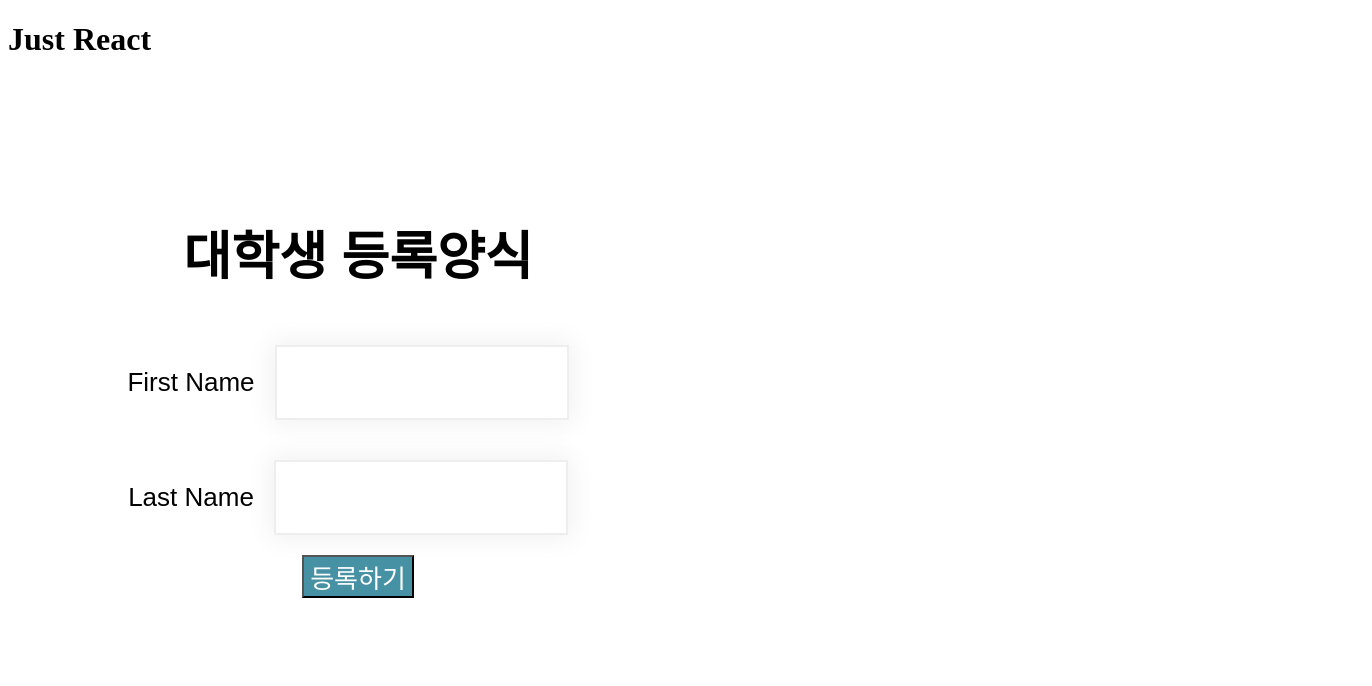
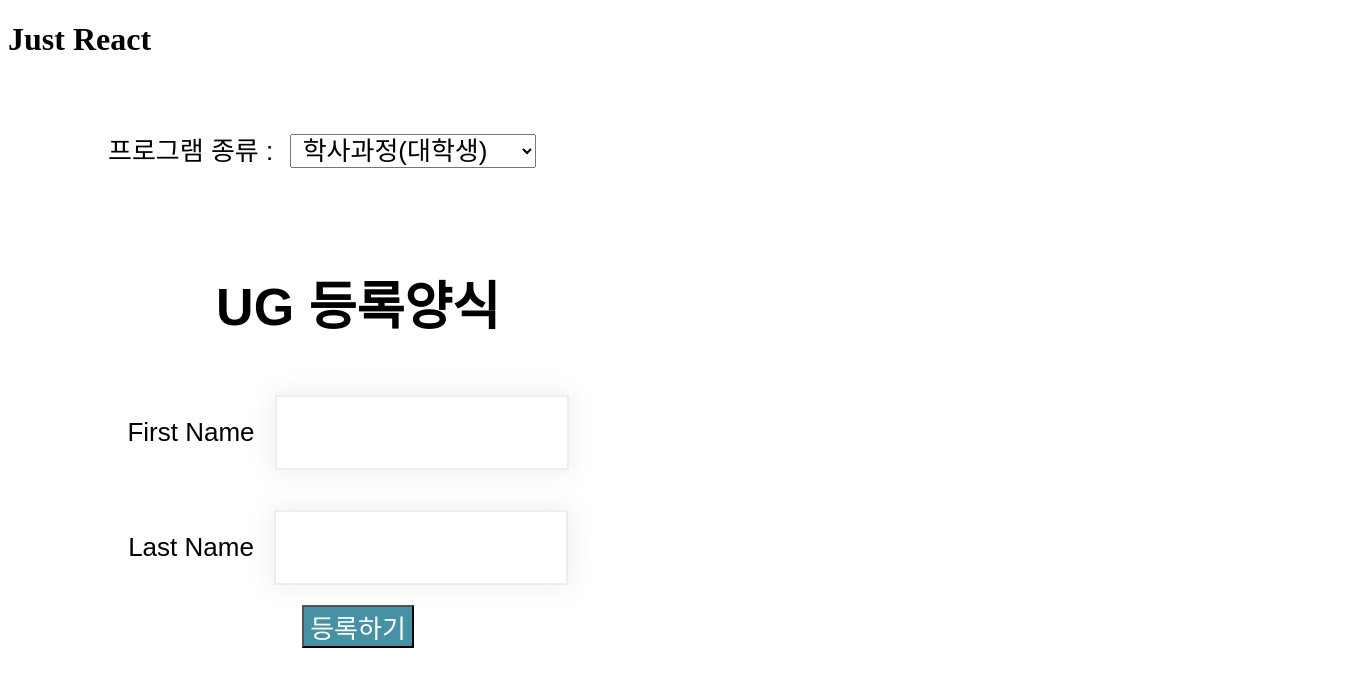
Before and after one commit to DontLikenaming/enrollment-react-app, a React (Create React App) app: page / in a window 1280 px wide. Shown: the top 686 px of the page, 1372 px wide, since content can reach past the window. Built offline with nearby package versions, Linux system fonts and the light colour scheme.

Commit message:
학사/석사 선택 기능 추가

```diff
--- a/src/App.css
+++ b/src/App.css
@@ -29,3 +29,22 @@
     font-size: 30px;
     color: green;
 }
+.App {
+    font-family: sans-serif;
+    font-size: 26px;
+    text-align: left;
+    width: 100%;
+    padding-top: 50px;
+    float: left;
+}
+.programs {
+    padding-left: 100px;
+    width: 100%;
+    float: left;
+}
+.appDropDowns {
+    color: black;
+    font-family: inherit;
+    font-size: inherit;
+    margin-left: 10px;
+}
--- a/src/App.js
+++ b/src/App.js
@@ -1,15 +1,30 @@
 import React from 'react';
+import { useState } from 'react';
 import EnrollmentForm from './components/EnrollmentForm';
 
 // EnrollmentForm이라는 폼을 return하도록
 // 정의된 App 컴퍼넌트
 const App = () => {
+    const [program, setProgram] = useState("UG");
+    const handleChange = (e) => {
+        setProgram(e.target.value);
+    }
     return(
-        <div>
-            <EnrollmentForm />
+        <div className="App">
+                <div className="programs">
+                    <label>프로그램 종류 :&nbsp;
+                        <select className="appDropDowns"
+                                onChange={handleChange} value={program}>
+                            <option value="UG">&nbsp;학사과정(대학생)&nbsp;</option>
+                            <option value="PG">&nbsp;석사과정(대학원생)&nbsp;</option>
+                        </select>
+                    </label>
+                </div>
+            <EnrollmentForm chosenProgram={program} />
         </div>
     );
 };
+
 // 컴퍼넌트나 모듈 형태로 작성하는 경우
 // 기본적으로 내보낼 함수명 지정
 export default App;
--- a/src/components/EnrollmentForm.js
+++ b/src/components/EnrollmentForm.js
@@ -2,7 +2,7 @@
 import { useState } from 'react';
 import '../App.css';
 
-const EnrollmentForm = () => {
+const EnrollmentForm = (props) => {
     // 폼에 입력한 내용(First Name과 Last Name)을 기억시키기 위해
     // state형 변수 선언
     // --------------------------------------------------------
@@ -23,7 +23,7 @@
     return (
         <div>
             <form className="enrolForm" onSubmit={handleSubmit}>
-                <h1>대학생 등록양식</h1>
+                <h1>{props.chosenProgram} 등록양식</h1>
                 <div>
                     <label>First Name</label>
                     <input type="text" name="fname" onBlur={(e)=>setFirstName(e.target.value)} />
```
